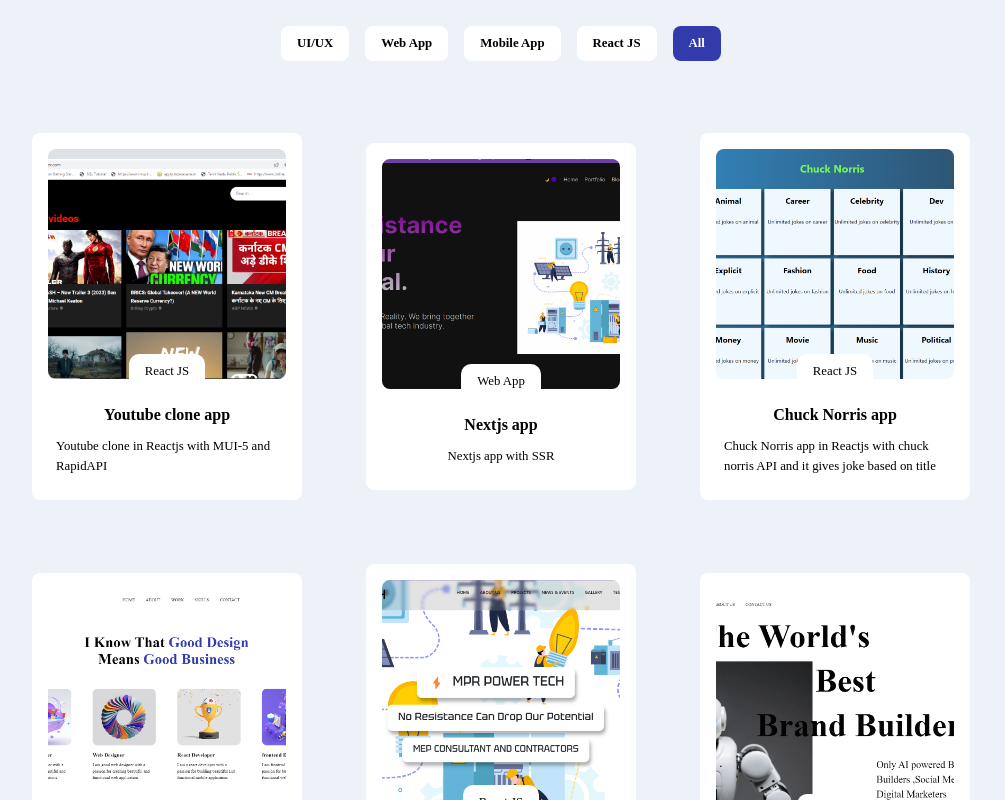
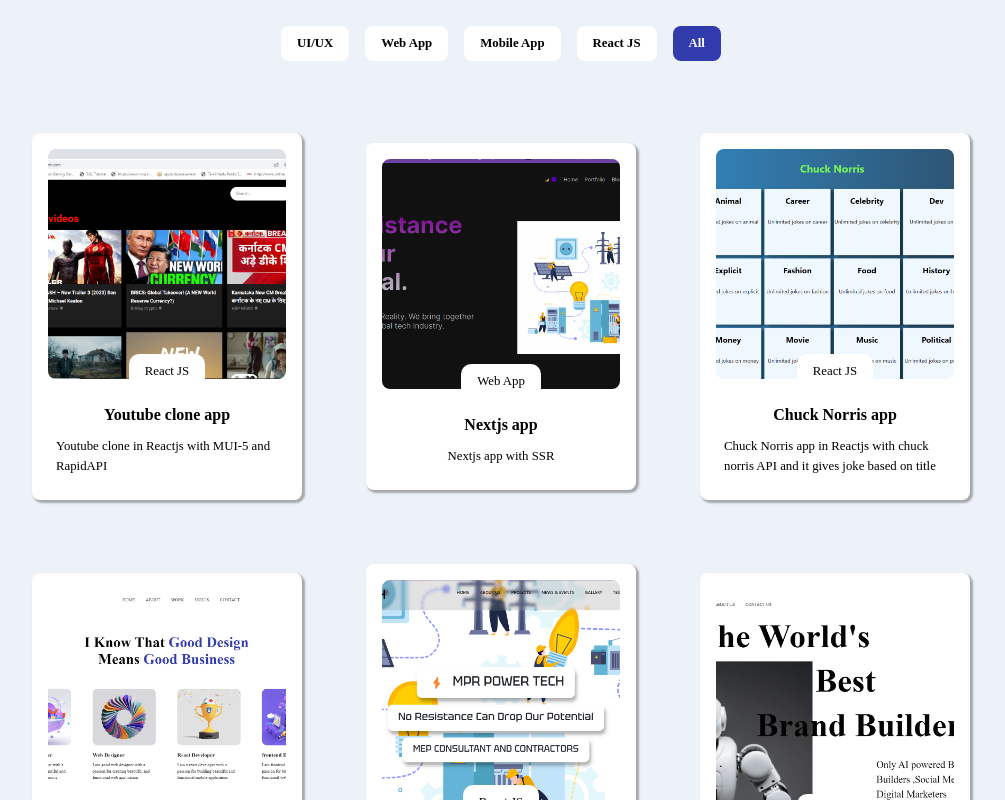
Before and after one commit to RAKESHM28102000/portfoliorakesh, a React (Create React App) app: page / in a window 1280 px wide. Shown: the part 1800-2600 px from the top of the page, without its empty margins (146-1151 px from the left). Built offline with nearby package versions, Linux system fonts and the light colour scheme.

Commit message:
work section updated

```diff
--- a/src/container/Work/Work.scss
+++ b/src/container/Work/Work.scss
@@ -50,7 +50,7 @@
     .app__work-item {
       width: 270px;
       flex-direction: column;
-
+      box-shadow: 2px 2px 2px 1px rgba(0, 0, 0, 0.3);
       margin: 2rem;
       padding: 1rem;
       border-radius: 0.5rem;
@@ -80,7 +80,6 @@
   .app__work-img {
     width: 100%;
     height: 230px;
-
     position: relative;
 
     img {
```
